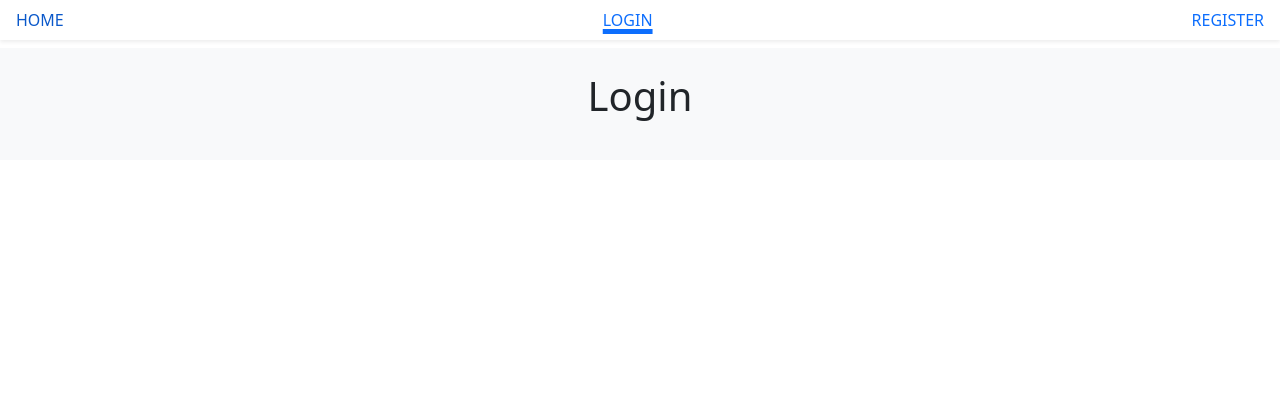
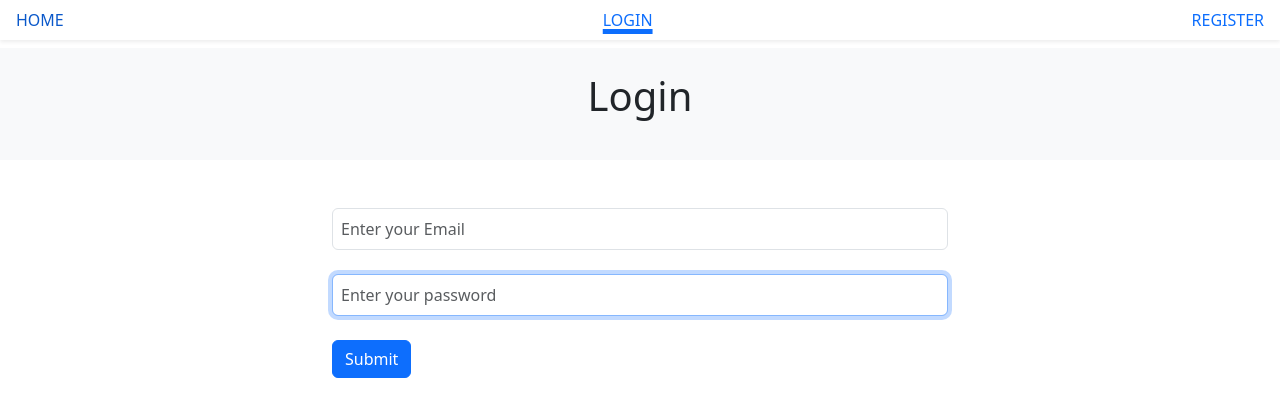
Before and after one commit to Christymonthomas/react-ecommerce, a React (Create React App) app in the folder client/: page /login in a window 1280 px wide. Shown: the top 416 px of the page. Built offline with nearby package versions, Linux system fonts and the light colour scheme.

Commit message:
Added Login Page logic

```diff
--- a/client/src/App.js
+++ b/client/src/App.js
@@ -1,14 +1,16 @@
 import React from "react";
 import { BrowserRouter, Routes, Route } from "react-router-dom";
+import { Toaster } from "react-hot-toast";
 import Menu from "./components/nav/Menu";
 import Home from "./pages/Home";
-import Login from "./pages/Login";
-import Register from "./pages/Register";
+import Login from "./pages/auth/Login";
+import Register from "./pages/auth/Register";
 
 const App = () => {
   return (
     <BrowserRouter>
       <Menu />
+      <Toaster />
       <Routes>
         <Route path="/" element={<Home />} />
         <Route path="/login" element={<Login />} />
--- a/client/src/pages/Login.js
+++ /dev/null
@@ -1,12 +0,0 @@
-import React from "react";
-import Jumbotron from "../components/cards/Jumbotron";
-
-const Login = () => {
-  return (
-    <div>
-      <Jumbotron title="Login" />
-    </div>
-  );
-};
-
-export default Login;
--- /dev/null
+++ b/client/src/pages/auth/Login.js
@@ -0,0 +1,64 @@
+import React, { useState } from "react";
+
+import Jumbotron from "../../components/cards/Jumbotron";
+import axios from "axios";
+import toast from "react-hot-toast";
+
+const Login = () => {
+  //state
+
+  const [email, setEmail] = useState("");
+  const [password, setPassword] = useState("");
+  const handleSubmit = async (e) => {
+    e.preventDefault();
+
+    try {
+      const { data } = await axios.post(`${process.env.REACT_APP_API}/login`, {
+        email,
+        password,
+      });
+      console.log(data);
+      if (data?.error) {
+        toast.error(data.error);
+      } else {
+        toast.success("Login successfull");
+      }
+    } catch (e) {
+      console.log(e);
+      toast.error("Login failed try again");
+    }
+  };
+  return (
+    <div>
+      <Jumbotron title="Login" />
+      <div className="container-fluid mt-5">
+        <div className="row">
+          <div className="col-md-6 offset-md-3">
+            <form onSubmit={handleSubmit}>
+              <input
+                type="email"
+                className="form-control mb-4 p-2"
+                placeholder="Enter your Email"
+                value={email}
+                onChange={(e) => setEmail(e.target.value)}
+              />
+              <input
+                type="password"
+                className="form-control mb-4 p-2"
+                placeholder="Enter your password"
+                value={password}
+                onChange={(e) => setPassword(e.target.value)}
+                autoFocus
+              />
+              <button className="btn btn-primary" type="submit">
+                Submit
+              </button>
+            </form>
+          </div>
+        </div>
+      </div>
+    </div>
+  );
+};
+
+export default Login;
--- a/client/src/pages/Register.js
+++ b/client/src/pages/auth/Register.js
@@ -1,8 +1,8 @@
 import React, { useState } from "react";
 
-import Jumbotron from "../components/cards/Jumbotron";
+import Jumbotron from "../../components/cards/Jumbotron";
 import axios from "axios";
-import toast, { Toaster } from "react-hot-toast";
+import toast from "react-hot-toast";
 
 const Register = () => {
   //state
@@ -34,7 +34,6 @@
   };
   return (
     <div>
-      <Toaster />
       <Jumbotron title="Register" />
       <div className="container-fluid mt-5">
         <div className="row">
```
